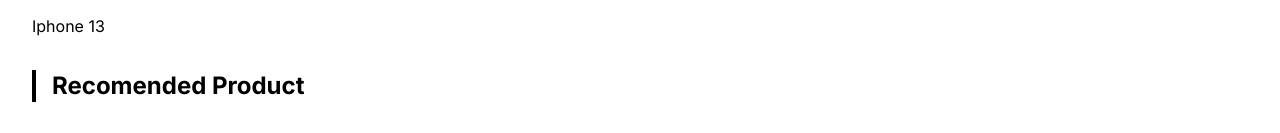
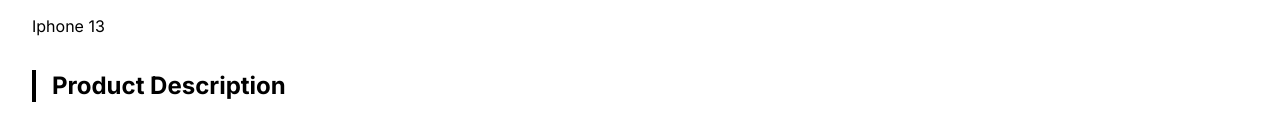
Before and after one commit to aimanyusufw/react-frontend-ecommerce, a React (Vite) app: page /products/detail in a window 1280 px wide. Shown: the part 642-775 px from the top of the page. Built offline with nearby package versions, Linux system fonts and the light colour scheme.

Commit message:
ref : use description product section

```diff
--- a/src/Pages/DetailProduct.jsx
+++ b/src/Pages/DetailProduct.jsx
@@ -3,6 +3,7 @@ import BaseLayouts from "../Layouts/BaseLayouts";
 import { FaCartShopping } from "react-icons/fa6";
 import ProductsSection from "../Components/Ui/Section/ProductsSection";
 import QuantityPicker from "../Components/Utils/QuantityPicker";
+import ProductsDescriptionSection from "../Components/Ui/Section/ProductsDescriptionSection copy";
 
 const DetailProduct = () => {
   const products = [
@@ -208,6 +209,7 @@ const DetailProduct = () => {
             dangerouslySetInnerHTML={{ __html: product.description }}
           ></div>
         </div>
+        <ProductsDescriptionSection title={"Product Description"} />
         <ProductsSection title={"Recomended Product"} data={products} />
       </div>
     </BaseLayouts>
```
